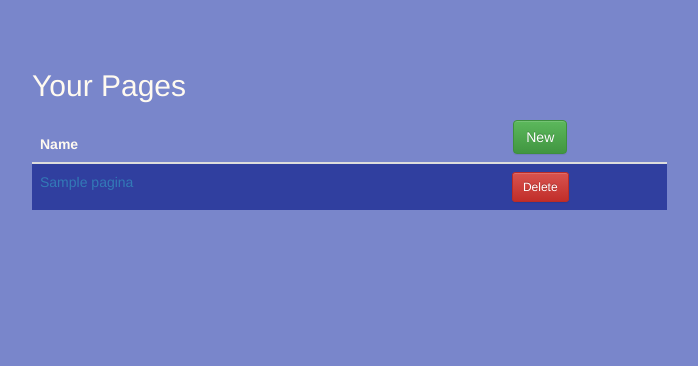
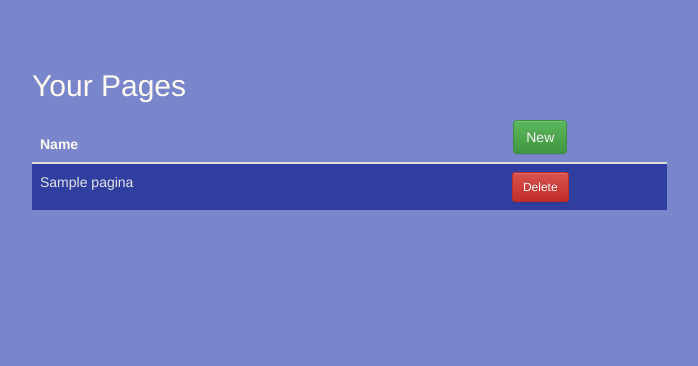
Before and after one commit to DiMesq/BD-PROJETO, a PHP site: page / in a window 1280 px wide. Shown: the part 51-417 px from the top of the page, without its empty margins (53-751 px from the left). Run offline with PHP 8.4, Linux system fonts and the light colour scheme; the visitor is signed in with stand-in values (Sample User, id 1); tables that the repository leaves empty hold one stand-in row (values such as "Sample post"); some libraries are stand-ins or nearby versions.

Commit message:
Change the links font color to white.

```diff
--- a/notes_app/public/css/mystyles.css
+++ b/notes_app/public/css/mystyles.css
@@ -10,8 +10,13 @@ body {
 body .small-modal-width {
     width: 175px;
 }
-.font-black{
+
+.font-black {
     color:#2C3539;
+}
+
+.link-font {
+    color:#e5e5e5;
 }
 .center-block{
     display: block;
```
